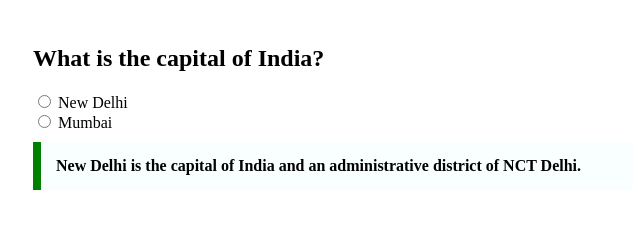
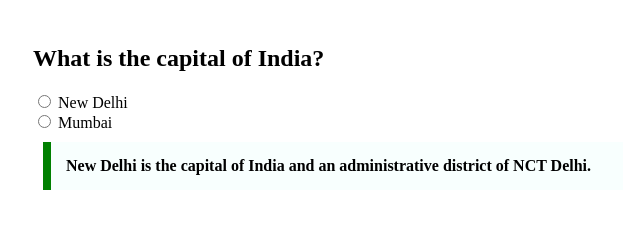
Before and after one commit to acciojob/trivia-NAVDEEP-SHARMA542, a website: page main.html in a window 1280 px wide. Shown: the whole page, without its empty margins (0-640 px from the left). Drawn offline with Linux system fonts and the light colour scheme.

Commit message:
created a submission

```diff
--- a/main.html
+++ b/main.html
@@ -5,18 +5,18 @@
     <meta name="viewport" content="width=device-width, initial-scale=1.0">
     <style>
         .quiz-container {
-    max-width: 600px; /* Set the max-width for the quiz container */
-    margin: 10px; /* Margin around the container */
-    padding: 15px; /* Padding inside the container */
-}
+            max-width: 600px;
+            margin: 10px;
+            padding: 15px;
+        }
 
-blockquote {
-    border-left: 8px solid green; /* Left border in green */
-    background-color: #f8fffe; /* Light background color */
-    font-weight: bold; /* Bold text */
-    padding: 15px; /* Padding inside the blockquote */
-    margin: 10px 0; /* Margin above and below the blockquote */
-}
+        blockquote {
+            border-left: 8px solid green;
+            background-color: #f8fffe;
+            font-weight: bold;
+            padding: 15px;
+            margin: 10px;
+        }
     </style>
 </head>
 <body>
@@ -30,7 +30,8 @@ blockquote {
                 <input type="radio" name="capital" value="Mumbai"> Mumbai
             </label>
         </form>
-        <blockquote>
+
+        <blockquote cite="https://en.wikipedia.org/wiki/New_Delhi">
             New Delhi is the capital of India and an administrative district of NCT Delhi.
         </blockquote>
     </div>
```
